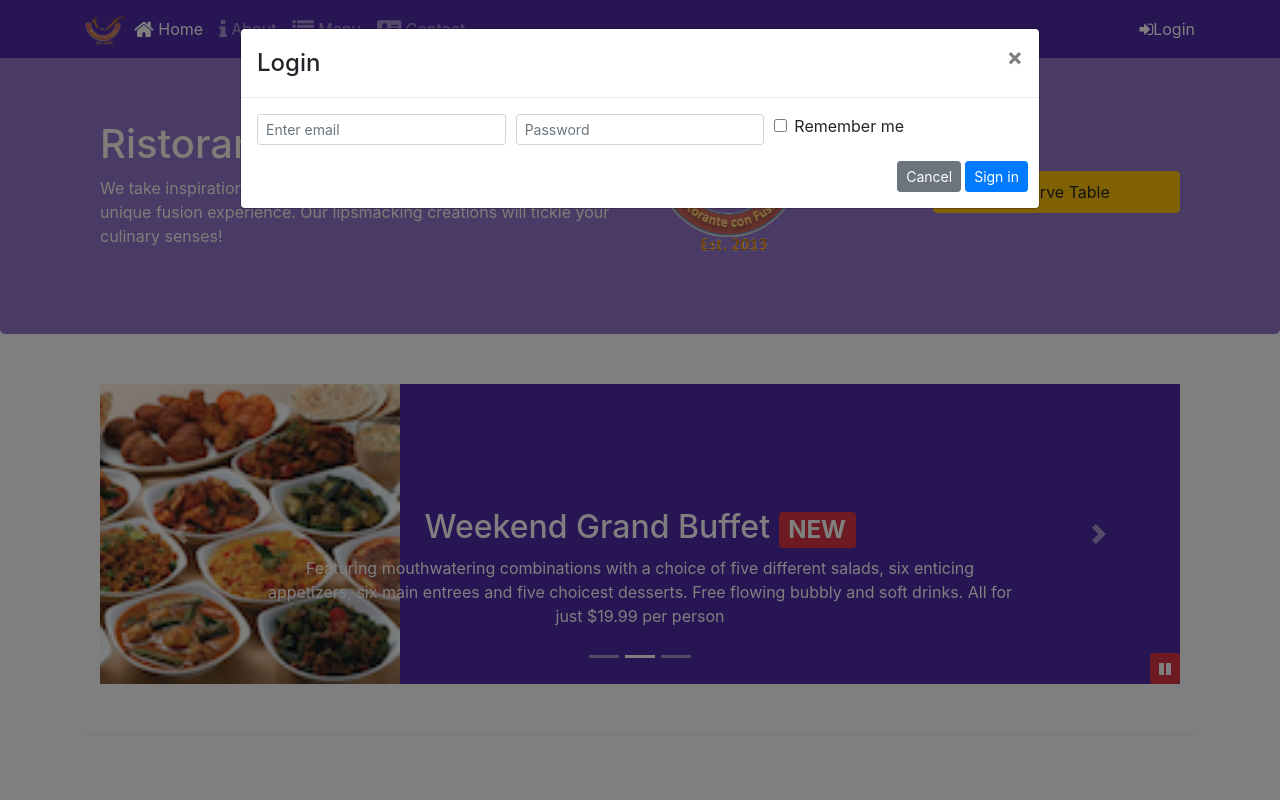
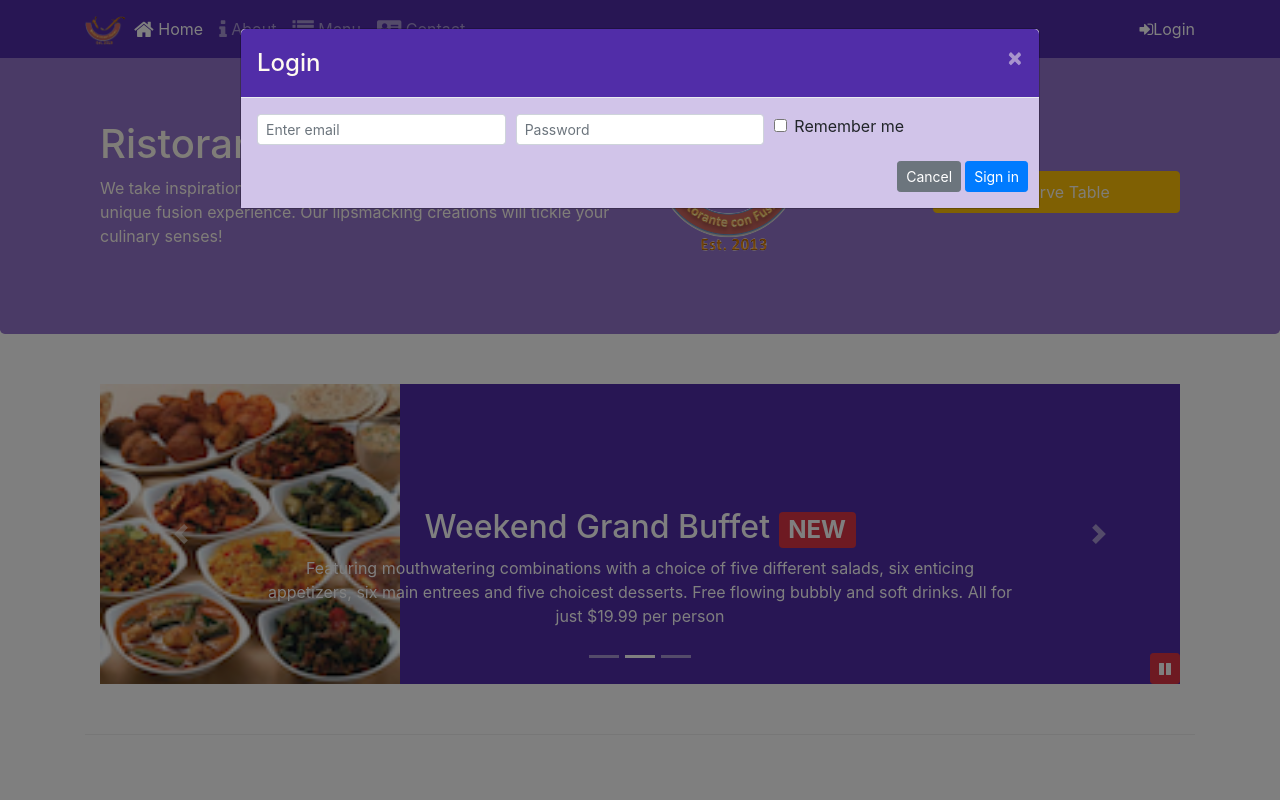
Before and after one commit to ekekope/confusion, a website: page index.html in a window 1280 px wide. Both pictures are taken after a click on the link "Login". Shown: the top 800 px of the page. Drawn offline with nearby package versions, Linux system fonts and the light colour scheme.

Commit message:
Assignment 4

```diff
--- a/css/styles.scss
+++ b/css/styles.scss
@@ -54,6 +54,10 @@ body {
     padding: 10px;
 }
 
+.login {
+    cursor: pointer;
+}
+
 .carousel {
     background-color: $background-dark;
 
@@ -73,3 +77,17 @@ body {
     bottom: 0;
     position: absolute;
 }
+
+.modal-header {
+    background-color: $background-dark;
+    color: floralwhite;
+    .close {
+        color: floralwhite;
+        &:not(.disabled):hover {
+            color: floralwhite;
+        }
+    }
+}
+.modal-body {
+    background-color: $background-pale;
+}
--- a/index.html
+++ b/index.html
@@ -41,7 +41,7 @@
                     </li>
                 </ul>
 
-                <span class="navbar-text"><a class="login" data-toggle="modal" data-target="#login-modal"><span class="fa fa-sign-in"></span>Login</a></span>
+                <span class="navbar-text"><a class="login" id="login"><span class="fa fa-sign-in"></span>Login</a></span>
             </div>
         </div>
     </nav>
@@ -53,7 +53,7 @@
             <div class="modal-content">
                 <div class="modal-header">
                     <h4 class="modal-title">Reserve a Table</h4>
-                    <button type="button" class="close" data-dismiss="modal">
+                    <button type="button" class="close reservation-modal-dismiss">
                         &times;
                     </button>
                 </div>
@@ -119,7 +119,7 @@
 
                         <div class="form-group row">
                             <div class="offset-md-2 col-md-10">
-                                <button type="button" class="btn btn-secondary" data-dismiss="modal">Cancel</button>
+                                <button type="button" class="btn btn-secondary reservation-modal-dismiss">Cancel</button>
                                 <button type="submit" class="btn btn-primary">Reserve</button>
                             </div>
                         </div>
@@ -134,7 +134,7 @@
             <div class="modal-content">
                 <div class="modal-header">
                     <h4 class="modal-title">Login</h4>
-                    <button type="button" class="close" data-dismiss="modal">
+                    <button type="button" class="close login-modal-dismiss">
                         &times;
                     </button>
                 </div>
@@ -158,7 +158,7 @@
                             </div>
                         </div>
                         <div class="form-row">
-                            <button type="button" class="btn btn-secondary btn-sm ml-auto" data-dismiss="modal">Cancel</button>
+                            <button type="button" class="btn btn-secondary btn-sm ml-auto login-modal-dismiss">Cancel</button>
                             <button type="submit" class="btn btn-primary btn-sm ml-1">Sign in</button>
                         </div>
                     </form>
@@ -179,8 +179,8 @@
                 </div>
 
                 <div class="col-12 col-sm-3 align-self-center">
-                    <a href="#reserve" class="btn btn-warning nav-link btn-block"
-                    role="button" aria-disabled="true" data-toggle="modal" data-target="#reservation-modal">Reserve Table</a>
+                    <a id="reservation" class="btn btn-warning nav-link btn-block"
+                    role="button" aria-disabled="true">Reserve Table</a>
                 </div>
             </div>
         </div>
@@ -360,6 +360,22 @@
                     $('#carousel-button').children('span').addClass('fa-pause');
                 }
             });
+
+            $('#login').click(function() {
+                $('#login-modal').modal('show');
+            });
+
+            $('#reservation').click(function() {
+                $('#reservation-modal').modal('show');
+            });
+
+            $('.login-modal-dismiss').click(function() {
+                $('#login-modal').modal('hide');
+            });
+
+            $('.reservation-modal-dismiss').click(function() {
+                $('#reservation-modal').modal('hide');
+            });
         });
     </script>
 </body>
```
Also changed, not shown: css/styles.css.
